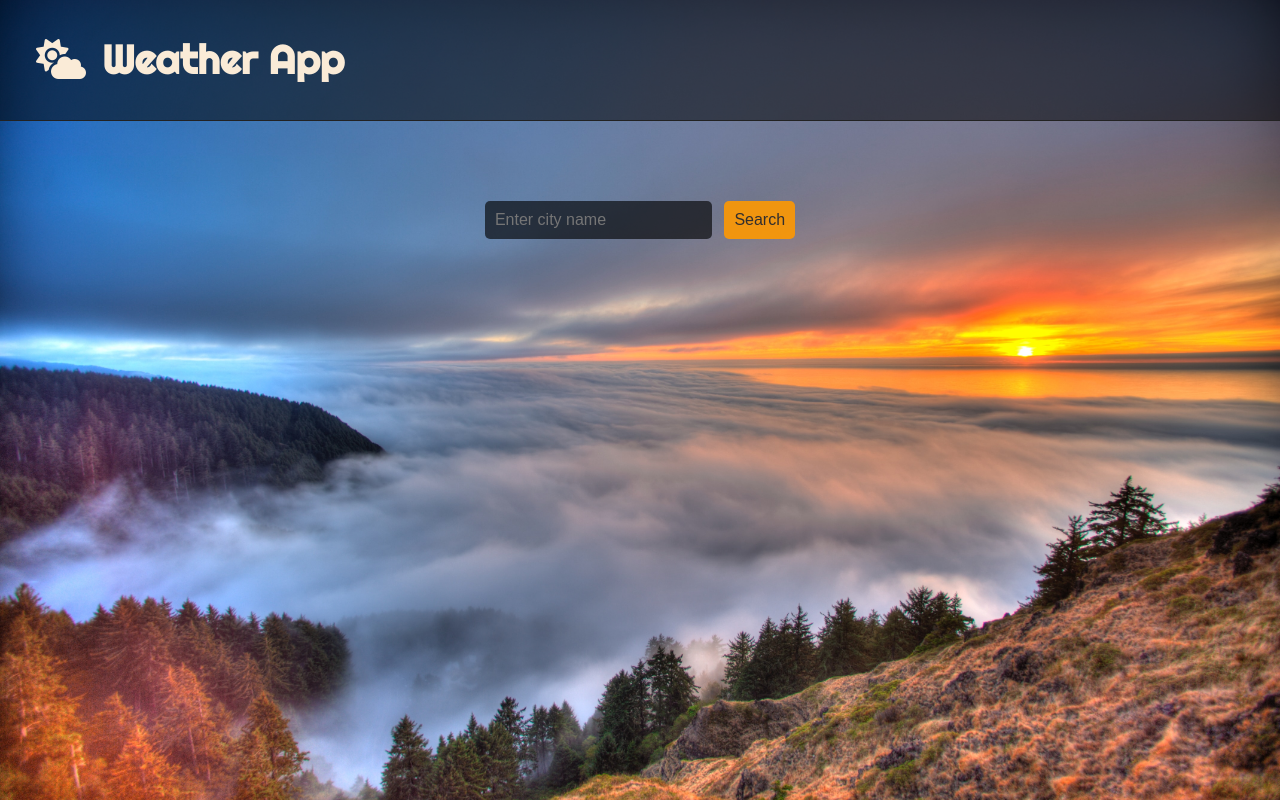
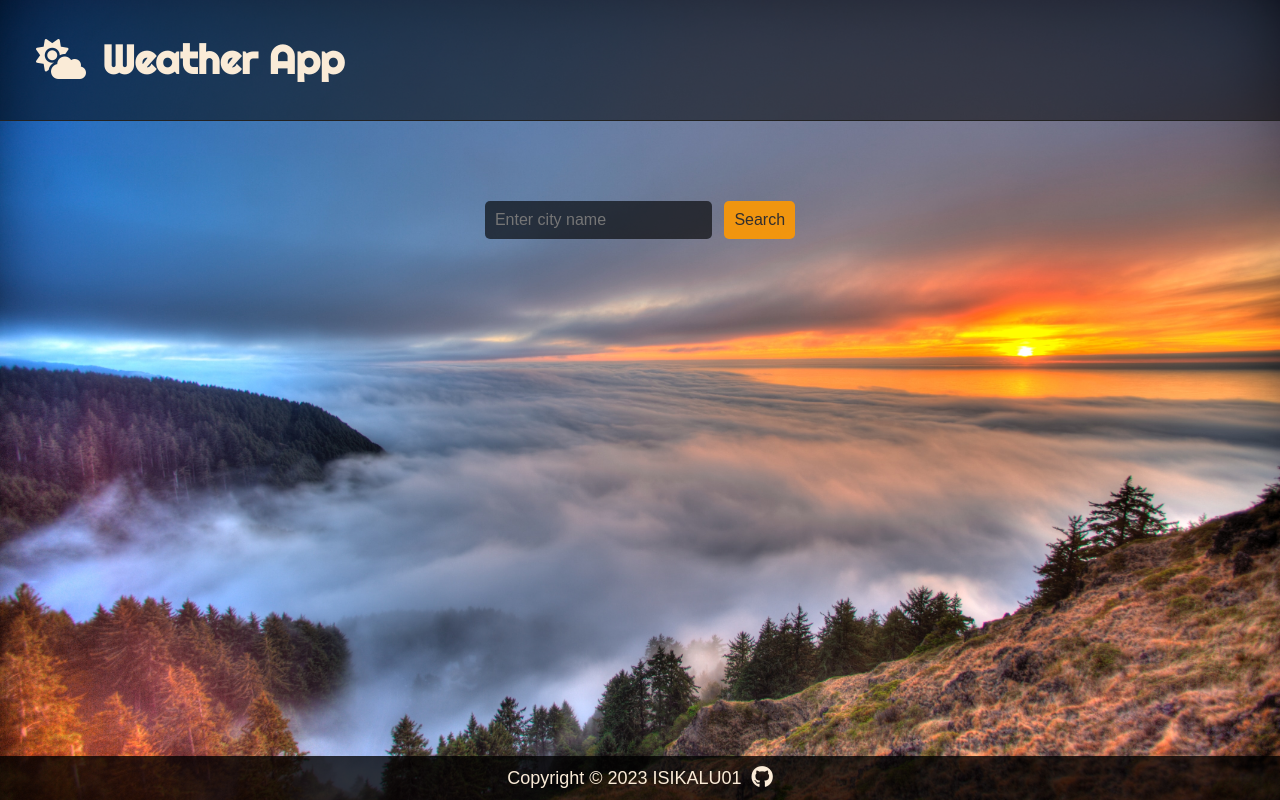
Before and after one commit to ISIKALU01/WeatherApp, a plain HTML site: page index.html in a window 1280 px wide. Drawn offline with Linux system fonts and the light colour scheme.

Commit message:
finish project

```diff
--- a/index.html
+++ b/index.html
@@ -32,6 +32,13 @@
 
       </main>
 
+      <footer class="footer">
+        <p>Copyright © 2023 ISIKALU01</p>
+        <a href="https://github.com/ISIKALU01" target="_blank">
+          <i class="fab fa-github"></i>
+        </a>
+      </footer>
+
     <script src="main.js"></script>
 </body>
 </html>
--- a/style.css
+++ b/style.css
@@ -4,6 +4,12 @@
   box-sizing: border-box;
   padding: 0;
   margin: 0;
+}
+
+html {
+  /* footer support */
+  position: relative;
+  min-height: 100%;
 }
 
 body{
@@ -128,6 +134,31 @@ input {
   color: bisque;
 }
 
+.footer {
+  position: absolute;
+  bottom: 0;
+  left: 0;
+  display: flex;
+  align-items: center;
+  justify-content: center;
+  gap: 10px;
+  width: 100%;
+  padding: 10px;
+  background-color: rgba(0, 0, 0, 0.781);
+  color: antiquewhite;
+  font-size: 18px;
+}
+
+.fa-github {
+  color: antiquewhite;
+  font-size: 22px;
+  transition: transform 0.3s ease-in-out;
+}
+
+.fa-github:hover {
+  transform: rotate(360deg) scale(1.2);
+}
+
 
 @keyframes appearFromNone {
   0% {
```
Also changed, not shown: main.js.
